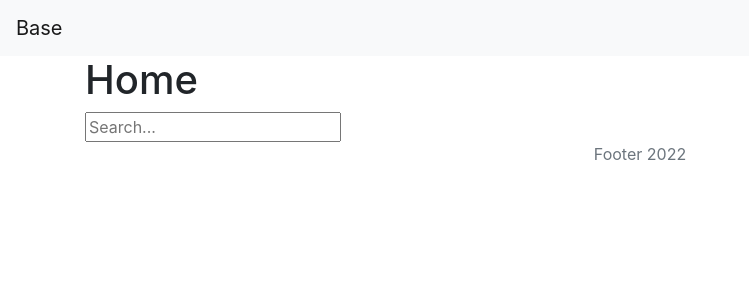
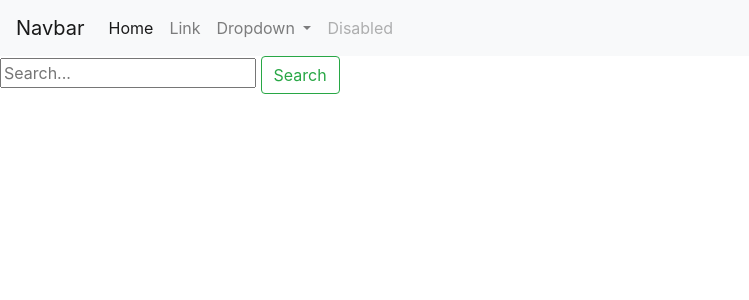
Before and after one commit to adnv3k/Nutrition-Tracker, a Django app: page /home/ in a window 1280 px wide. Shown: the top 300 px of the page, without its empty margins (0-749 px from the left). Run offline with Django 4.2, Linux system fonts and the light colour scheme; some libraries are stand-ins or nearby versions.

Commit message:
revised home.html to match main

```diff
--- a/food_track/templates/home.html
+++ b/food_track/templates/home.html
@@ -1,20 +1,60 @@
+<!DOCTYPE html>
+<head>
+    <!-- Boostrap CSS CDN -->
+    <link rel="stylesheet" href="https://cdn.jsdelivr.net/npm/bootstrap@4.5.3/dist/css/bootstrap.min.css"
+          integrity="sha384-TX8t27EcRE3e/ihU7zmQxVncDAy5uIKz4rEkgIXeMed4M0jlfIDPvg6uqKI2xXr2" crossorigin="anonymous">
+</head>
+<body>
+<!-- Boostrap Navbar -->
+<nav class="navbar navbar-expand-lg navbar-light bg-light">
+    <a class="navbar-brand" href="#">Navbar</a>
+    <button class="navbar-toggler" type="button" data-toggle="collapse" data-target="#navbarSupportedContent"
+            aria-controls="navbarSupportedContent" aria-expanded="false" aria-label="Toggle navigation">
+        <span class="navbar-toggler-icon"></span>
+    </button>
 
+    <div class="collapse navbar-collapse" id="navbarSupportedContent">
+        <ul class="navbar-nav mr-auto">
+            <li class="nav-item active">
+                <a class="nav-link" href="#">Home <span class="sr-only">(current)</span></a>
+            </li>
+            <li class="nav-item">
+                <a class="nav-link" href="#">Link</a>
+            </li>
+            <li class="nav-item dropdown">
+                <a class="nav-link dropdown-toggle" href="#" id="navbarDropdown" role="button" data-toggle="dropdown"
+                   aria-haspopup="true" aria-expanded="false">
+                    Dropdown
+                </a>
+                <div class="dropdown-menu" aria-labelledby="navbarDropdown">
+                    <a class="dropdown-item" href="#">Action</a>
+                    <a class="dropdown-item" href="#">Another action</a>
+                    <div class="dropdown-divider"></div>
+                    <a class="dropdown-item" href="#">Something else here</a>
+                </div>
+            </li>
+            <li class="nav-item">
+                <a class="nav-link disabled" href="#" tabindex="-1" aria-disabled="true">Disabled</a>
+            </li>
+        </ul>
+        <!--        <form class="form-inline my-2 my-lg-0" action="{% url 'search_results' %}" method="get">-->
+        <!--            <input class="form-control mr-sm-2" type="search" placeholder="Search" aria-label="Search" name="q">-->
+        <!--            <button class="btn btn-outline-success my-2 my-sm-0" type="submit">Search</button>-->
+        <!--        </form>-->
+    </div>
+</nav>
+<!-- Our content -->
+<form action="{% url 'search_results' %}" method="GET">
+    <input name="q" type="text" placeholder="Search...">
+    <span class='input-group-btn'>
+        <button class="btn btn-outline-success" type="submit">Search</button></span>
 
-{% extends 'base.html' %}
-
-{% block content %}
-
-
-{% if error %}
-{{ error }}
-
-<br/>
-<br/>
-{% endif %}
-<h1>Home</h1>
-
-<form action="{% url 'search_results' %}" method="get">
-    <input name="q" type="text" placeholder="Search...">
 </form>
-
-{% endblock %}
+<!-- Boostrap JS CDN -->
+<script src="https://code.jquery.com/jquery-3.5.1.slim.min.js"
+        integrity="sha384-DfXdz2htPH0lsSSs5nCTpuj/zy4C+OGpamoFVy38MVBnE+IbbVYUew+OrCXaRkfj"
+        crossorigin="anonymous"></script>
+<script src="https://cdn.jsdelivr.net/npm/bootstrap@4.5.3/dist/js/bootstrap.bundle.min.js"
+        integrity="sha384-ho+j7jyWK8fNQe+A12Hb8AhRq26LrZ/JpcUGGOn+Y7RsweNrtN/tE3MoK7ZeZDyx"
+        crossorigin="anonymous"></script>
+</body>
```
